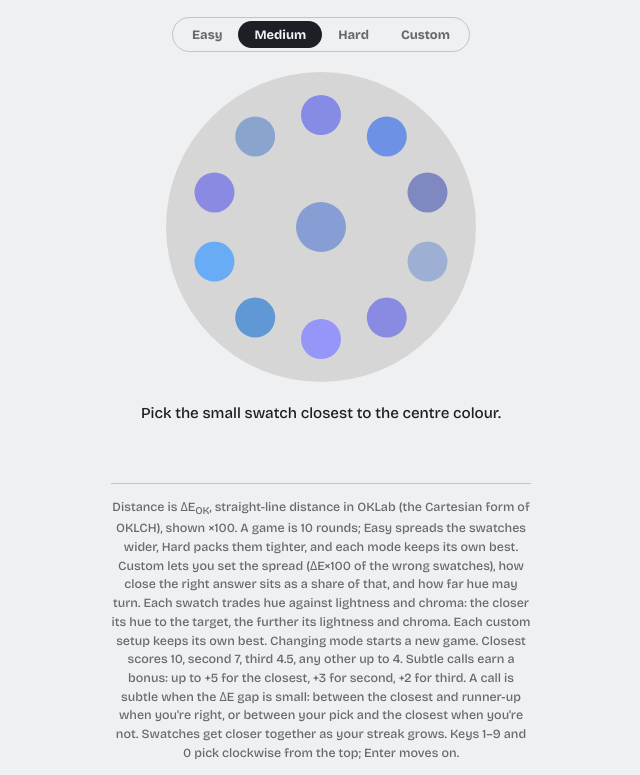
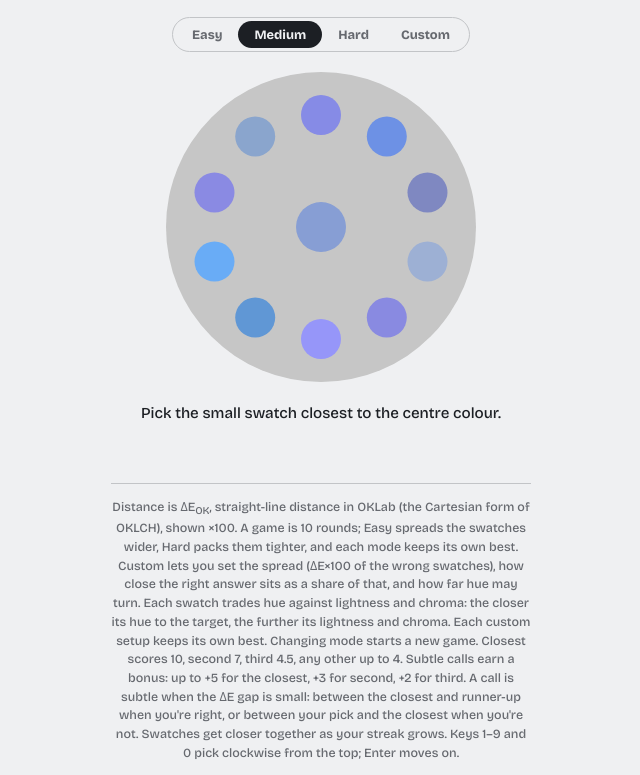
Before and after one commit to trevorandersen/HueMatch, a plain HTML site: page index.html in a window 1280 px wide. Shown: the part 66-841 px from the top of the page, without its empty margins (319-959 px from the left). Drawn offline with nearby package versions, Linux system fonts and the light colour scheme.

Commit message:
Darken the plate grey slightly
Co-Authored-By: Claude Opus 5.5 <noreply@anthropic.com>
Claude-Session: https://claude.ai/code/session_01Qf4ZPBbqjgEznqGFXznWMz

```diff
--- a/index.html
+++ b/index.html
@@ -324,8 +324,8 @@ h1 { font-size: 1.6rem; font-weight: 750; letter-spacing: -0.02em; margin: 0; te
     const avg = [0, 1, 2].map(k => all.reduce((s, p) => s + p[k], 0) / all.length);
     const [aL, aC, aH] = toLch(avg);
     // grey plate follows the swatches' average lightness: darker swatches, darker plate.
-    // Mapped into 0.6-1 so the plate stays a light-to-mid grey (avg 0.42 -> 0.77, avg 0.88 -> 0.95).
-    const pL = 0.6 + 0.4 * aL;
+    // Mapped into 0.55-0.95 so the plate stays a light-to-mid grey (avg 0.42 -> 0.72, avg 0.88 -> 0.90).
+    const pL = 0.55 + 0.4 * aL;
     // plain neutral grey
     plate.style.backgroundColor = `oklch(${pL.toFixed(4)} 0 0)`;
     plate.style.setProperty('--ink', pL > 0.6 ? 'oklch(0.22 0 0)' : 'oklch(0.96 0 0)');
```
